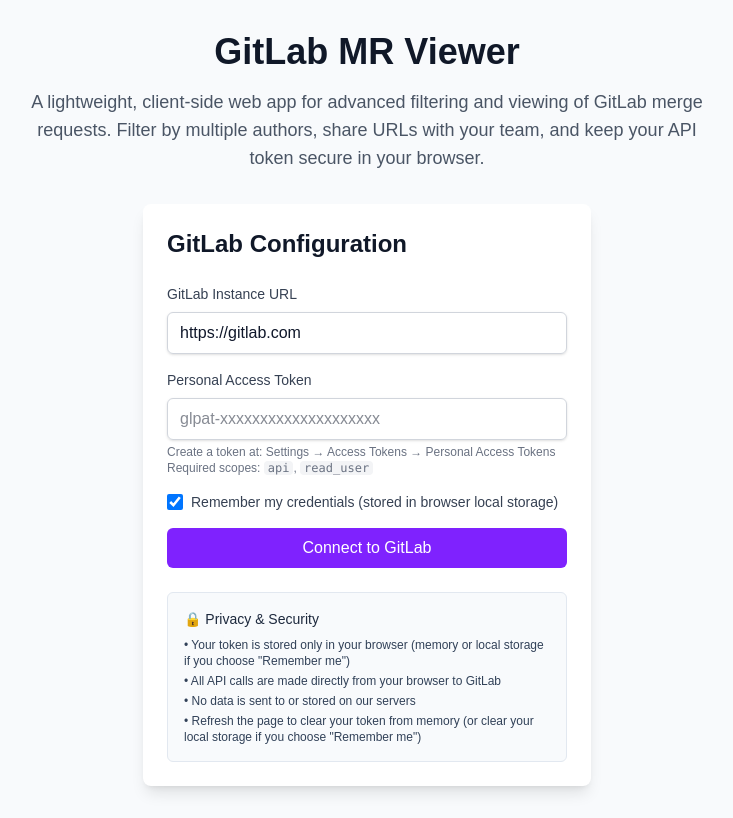
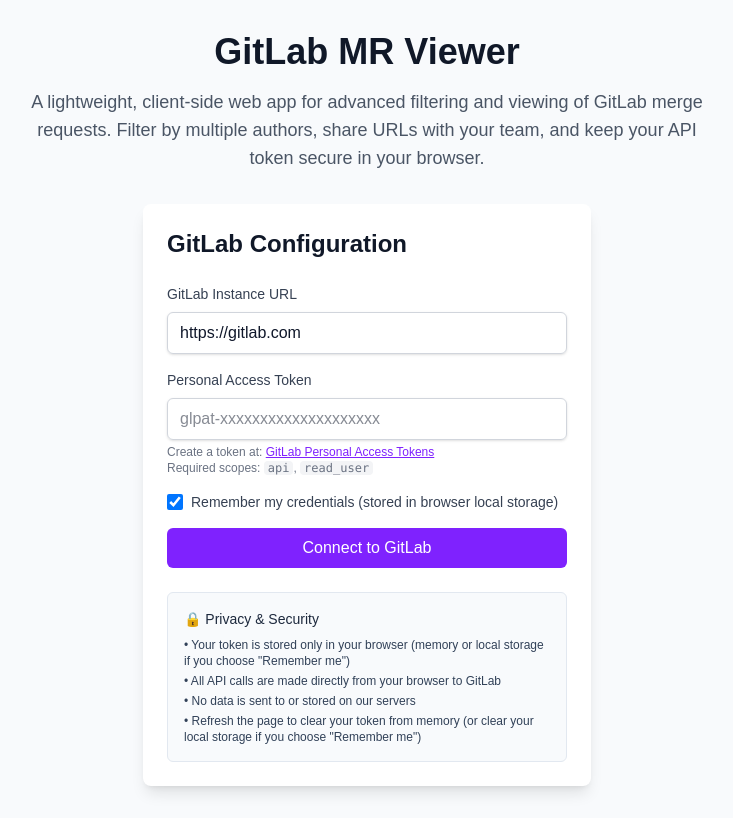
Before and after one commit to CoreyHayward/gitlab-mr-viewer, a Next.js app: page / in a window 1280 px wide. Shown: the whole page, without its empty margins (273-1006 px from the left). Built offline with nearby package versions, Linux system fonts and the light colour scheme.

Commit message:
feat: link to create token

```diff
--- a/src/components/ConfigForm.tsx
+++ b/src/components/ConfigForm.tsx
@@ -106,7 +106,15 @@
             required
           />
           <p className="mt-1 text-xs text-gray-500 dark:text-gray-400">
-            Create a token at: Settings → Access Tokens → Personal Access Tokens
+            Create a token at:{' '}
+            <a
+              href="https://gitlab.com/-/user_settings/personal_access_tokens"
+              target="_blank"
+              rel="noreferrer"
+              className="text-violet-600 underline hover:text-violet-700 dark:text-violet-400 dark:hover:text-violet-300"
+            >
+              GitLab Personal Access Tokens
+            </a>
             <br />
             Required scopes: <code className="bg-gray-100 dark:bg-neutral-700 px-1 rounded">api</code>, <code className="bg-gray-100 dark:bg-neutral-700 px-1 rounded">read_user</code>
           </p>
```
